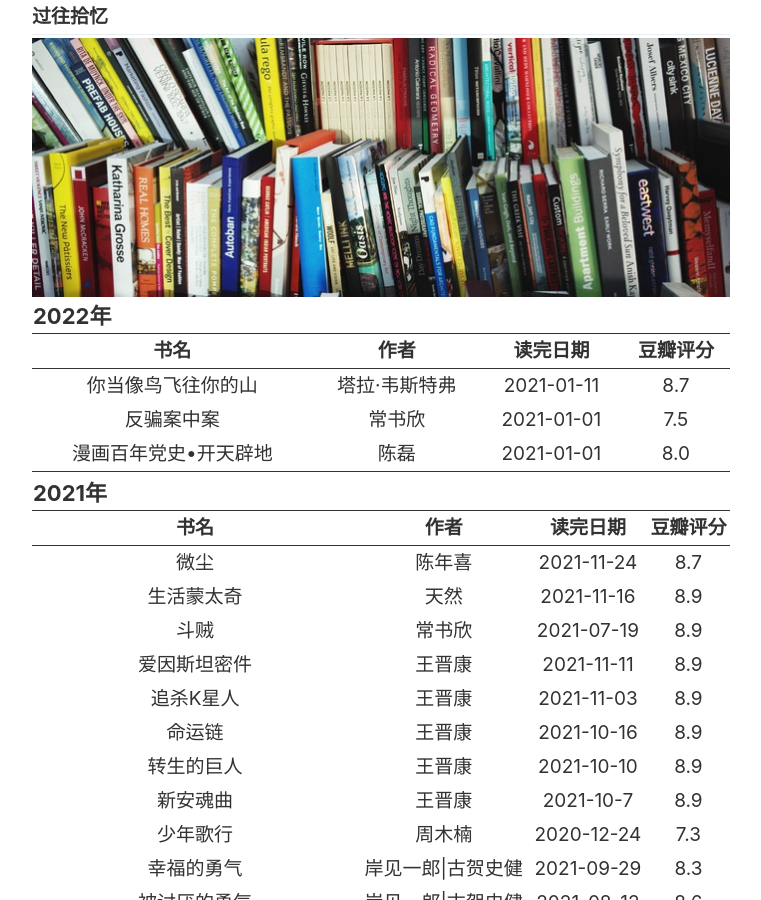
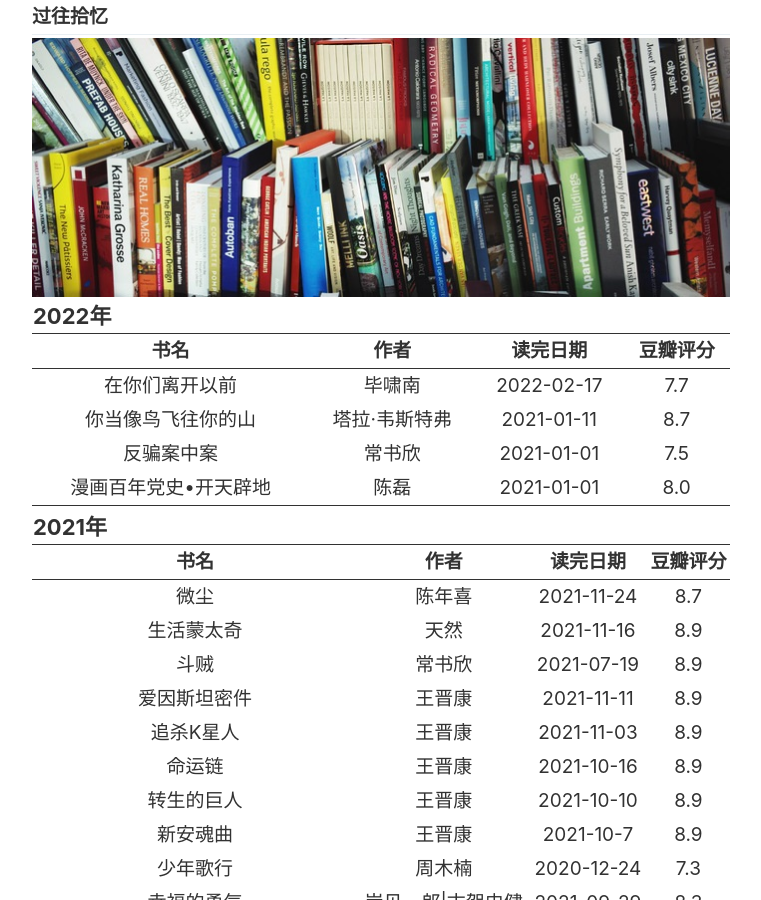
Before and after one commit to SWHL/SWHL.github.io, a Jekyll site: the page built from _pages/books.md, in a window 1280 px wide and 900 px high. Shown: the whole window, without its empty margins (259-1020 px from the left). Built offline with Jekyll 4.4.1, drawn with Linux system fonts in a browser that asks for light colours.

Commit message:
Update books.md

```diff
--- a/_pages/books.md
+++ b/_pages/books.md
@@ -16,6 +16,12 @@ image: "./images/pages/books.jpg"
         </tr>
 　　</thead>
     <tbody>
+    　　<tr>
+    　　　　　<td><a href="https://m.douban.com/book/subject/35553469/" target="_blank">在你们离开以前</a></td>
+    　　　　　<td>毕啸南</td>
+    　　　　　<td>2022-02-17</td>
+    　　　　　<td>7.7</td>
+    　　</tr>
     　　<tr>
     　　　　　<td><a href="https://book.douban.com/subject/33440205/" target="_blank">你当像鸟飞往你的山</a></td>
     　　　　　<td>塔拉·韦斯特弗</td>
```
